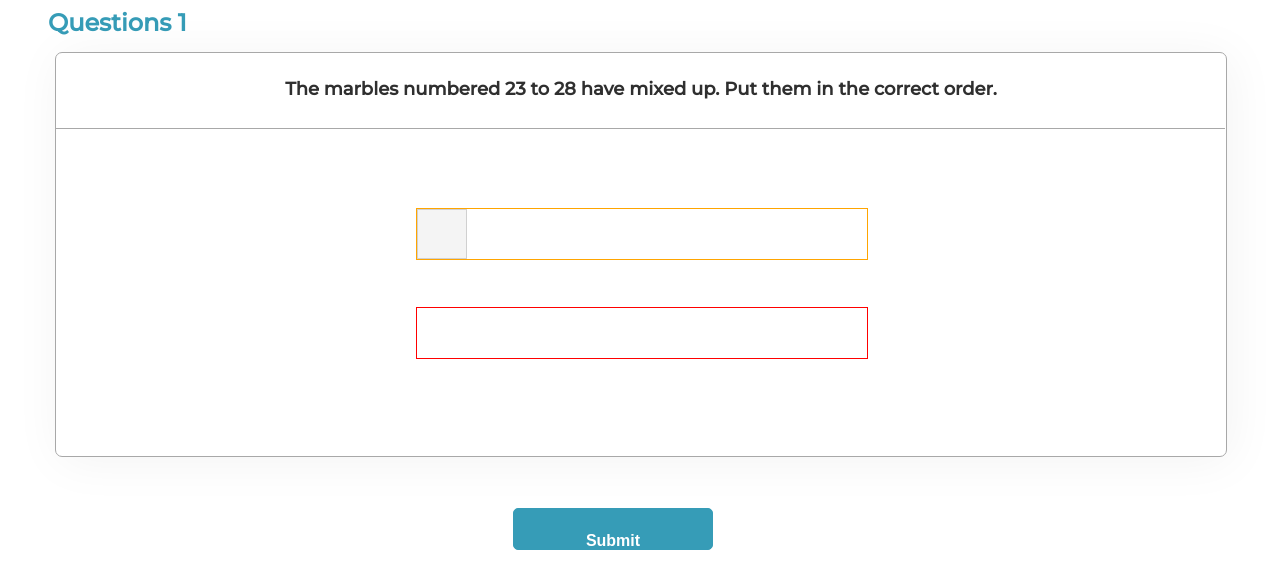
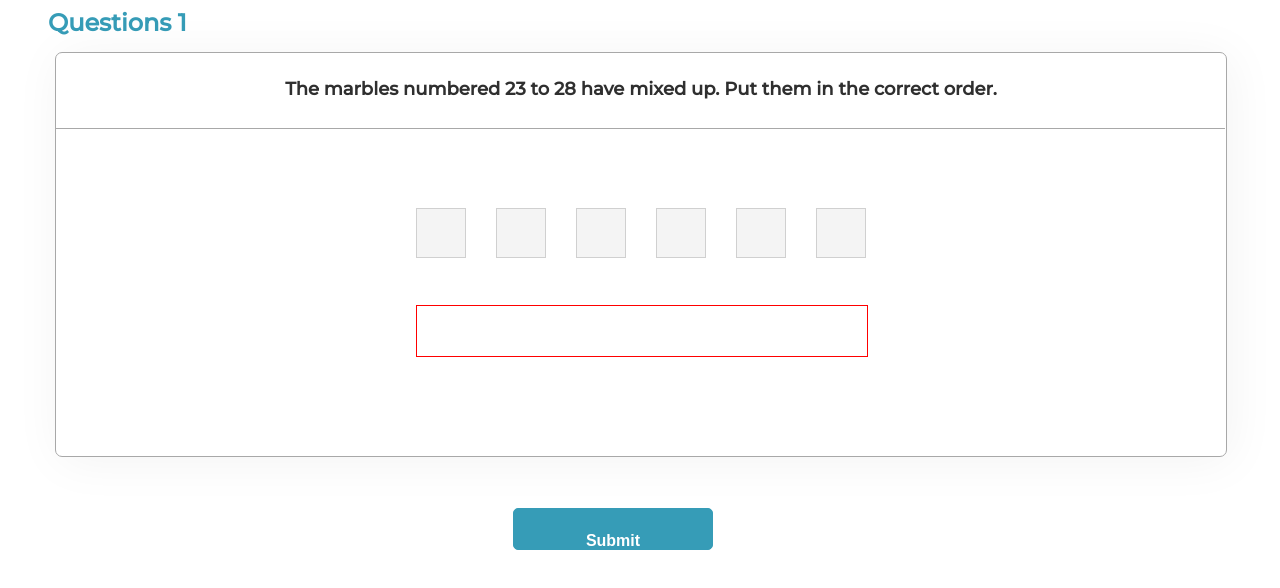
Before and after one commit to BossNumber1/new_practithink, a plain HTML site: page wednesday_newOrderNumbers/index.html in a window 1280 px wide. Drawn offline with Linux system fonts and the light colour scheme.

Commit message:
filled the top row

```diff
--- a/wednesday_newOrderNumbers/global.css
+++ b/wednesday_newOrderNumbers/global.css
@@ -109,7 +109,7 @@ body {
     align-items: flex-start;
     width: 450px;
     height: 50px;
-    border: 1px solid orange;
+    /* border: 1px solid orange; */
 }
 
 .square {
--- a/wednesday_newOrderNumbers/index.html
+++ b/wednesday_newOrderNumbers/index.html
@@ -16,6 +16,11 @@
             <div class="content">
                 <div class="topRow">
                     <div class="square"></div>
+                    <div class="square"></div>
+                    <div class="square"></div>
+                    <div class="square"></div>
+                    <div class="square"></div>
+                    <div class="square"></div>
                 </div>
                 <div class="bottomRow"></div>
             </div>
```
